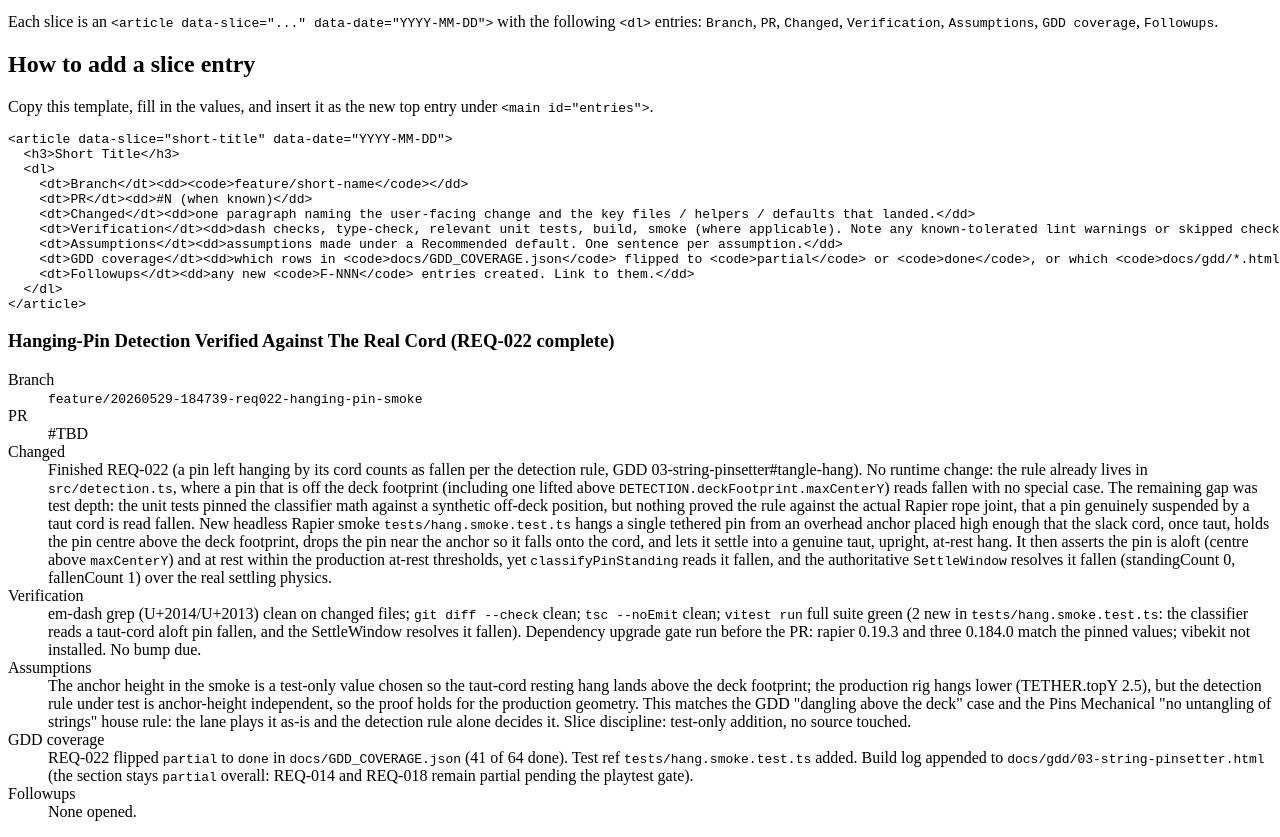
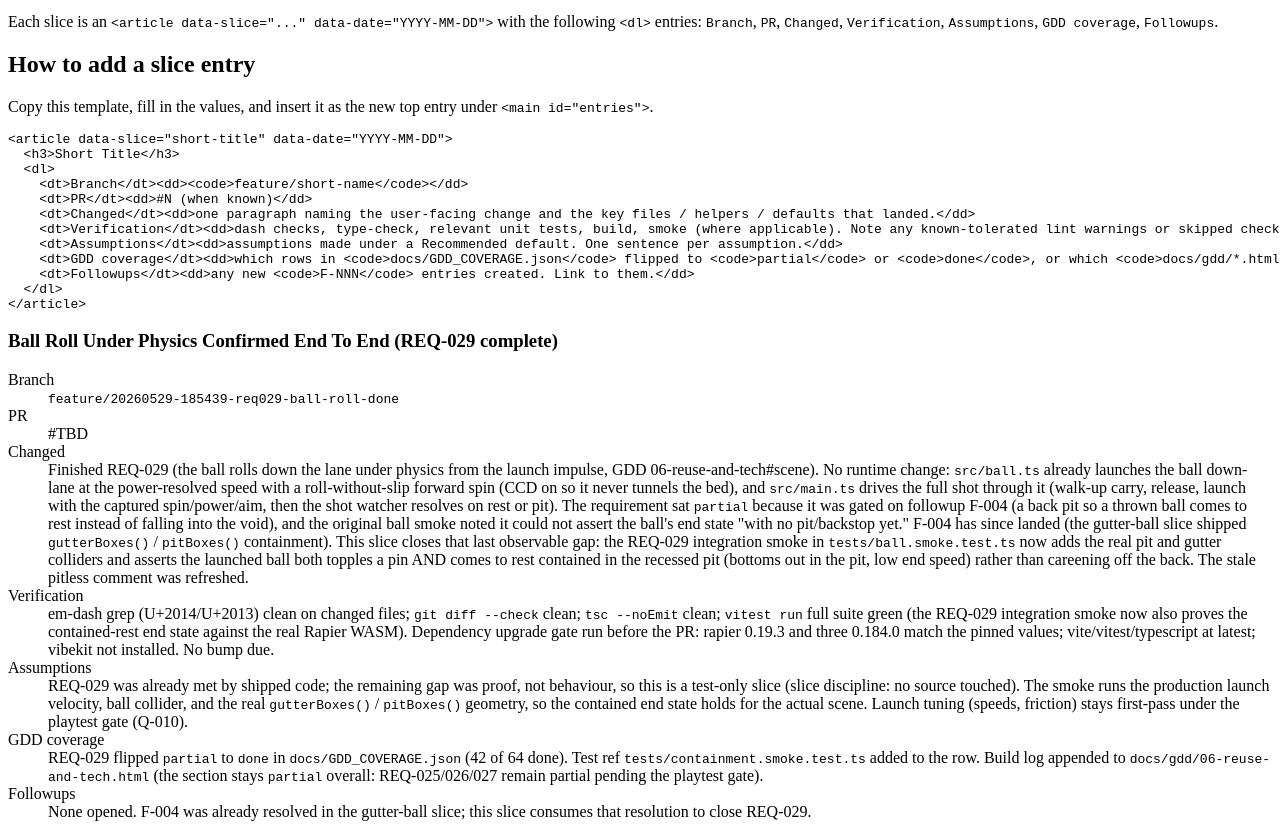
Before and after one commit to Randroids-Dojo/VibePins, a website built with Vite: page docs/PROGRESS_LOG.html in a window 1280 px wide. Shown: the part 101-938 px from the top of the page. Built offline with nearby package versions, Linux system fonts and the light colour scheme.

Commit message:
Confirm the ball rolls to a contained rest (finish REQ-029) (#31)
The ball already launches and rolls down-lane under physics, but REQ-029
stayed partial because it was gated on the back pit (F-004) and the early
smoke could not assert where the ball ended up. The pit has since landed,
so extend the launch-to-pin smoke with the real pit and gutter colliders
and prove the thrown ball topples a pin then comes to rest in the pit
instead of falling off the back.

```diff
--- a/docs/PROGRESS_LOG.html
+++ b/docs/PROGRESS_LOG.html
@@ -30,6 +30,19 @@
 </section>
 
 <main id="entries">
+
+  <article data-slice="req029-ball-roll-done" data-date="2026-05-29">
+    <h3>Ball Roll Under Physics Confirmed End To End (REQ-029 complete)</h3>
+    <dl>
+      <dt>Branch</dt><dd><code>feature/20260529-185439-req029-ball-roll-done</code></dd>
+      <dt>PR</dt><dd>#TBD</dd>
+      <dt>Changed</dt><dd>Finished REQ-029 (the ball rolls down the lane under physics from the launch impulse, GDD 06-reuse-and-tech#scene). No runtime change: <code>src/ball.ts</code> already launches the ball down-lane at the power-resolved speed with a roll-without-slip forward spin (CCD on so it never tunnels the bed), and <code>src/main.ts</code> drives the full shot through it (walk-up carry, release, launch with the captured spin/power/aim, then the shot watcher resolves on rest or pit). The requirement sat <code>partial</code> because it was gated on followup F-004 (a back pit so a thrown ball comes to rest instead of falling into the void), and the original ball smoke noted it could not assert the ball's end state "with no pit/backstop yet." F-004 has since landed (the gutter-ball slice shipped <code>gutterBoxes()</code> / <code>pitBoxes()</code> containment). This slice closes that last observable gap: the REQ-029 integration smoke in <code>tests/ball.smoke.test.ts</code> now adds the real pit and gutter colliders and asserts the launched ball both topples a pin AND comes to rest contained in the recessed pit (bottoms out in the pit, low end speed) rather than careening off the back. The stale pitless comment was refreshed.</dd>
+      <dt>Verification</dt><dd>em-dash grep (U+2014/U+2013) clean on changed files; <code>git diff --check</code> clean; <code>tsc --noEmit</code> clean; <code>vitest run</code> full suite green (the REQ-029 integration smoke now also proves the contained-rest end state against the real Rapier WASM). Dependency upgrade gate run before the PR: rapier 0.19.3 and three 0.184.0 match the pinned values; vite/vitest/typescript at latest; vibekit not installed. No bump due.</dd>
+      <dt>Assumptions</dt><dd>REQ-029 was already met by shipped code; the remaining gap was proof, not behaviour, so this is a test-only slice (slice discipline: no source touched). The smoke runs the production launch velocity, ball collider, and the real <code>gutterBoxes()</code> / <code>pitBoxes()</code> geometry, so the contained end state holds for the actual scene. Launch tuning (speeds, friction) stays first-pass under the playtest gate (Q-010).</dd>
+      <dt>GDD coverage</dt><dd>REQ-029 flipped <code>partial</code> to <code>done</code> in <code>docs/GDD_COVERAGE.json</code> (42 of 64 done). Test ref <code>tests/containment.smoke.test.ts</code> added to the row. Build log appended to <code>docs/gdd/06-reuse-and-tech.html</code> (the section stays <code>partial</code> overall: REQ-025/026/027 remain partial pending the playtest gate).</dd>
+      <dt>Followups</dt><dd>None opened. F-004 was already resolved in the gutter-ball slice; this slice consumes that resolution to close REQ-029.</dd>
+    </dl>
+  </article>
 
   <article data-slice="hanging-pin-detection-smoke" data-date="2026-05-29">
     <h3>Hanging-Pin Detection Verified Against The Real Cord (REQ-022 complete)</h3>
```
Also changed, not shown: docs/GDD_COVERAGE.json (+4 -3 lines), docs/gdd/06-reuse-and-tech.html (+1 -0 lines), tests/ball.smoke.test.ts (+31 -8 lines).
